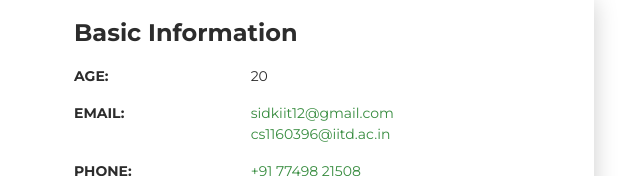
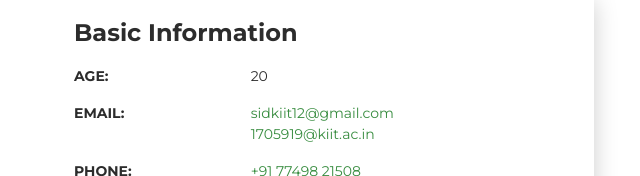
Before and after one commit to Sidray-Infinity/CV, a plain HTML site: page index.html in a window 1280 px wide. Shown: the part 624-800 px from the top of the page, 601-1241 px from the left. Drawn offline with nearby package versions, Linux system fonts and the light colour scheme; a script that the page names is missing.

Commit message:
Update index.html

```diff
--- a/index.html
+++ b/index.html
@@ -103,7 +103,7 @@
                                         <div class="col-sm-4"><strong class="text-uppercase">Email:</strong></div>
                                         <div class="col-sm-8"><a
                                                 href="mailto:sidkiit12@gmail.com">sidkiit12@gmail.com</a><br><a
-                                                href="mailto:1705919@kiit.ac.in">cs1160396@iitd.ac.in</a></div>
+                                                href="mailto:1705919@kiit.ac.in">1705919@kiit.ac.in</a></div>
                                     </div>
                                     <div class="row mt-3">
                                         <div class="col-sm-4"><strong class="text-uppercase">Phone:</strong></div>
```
